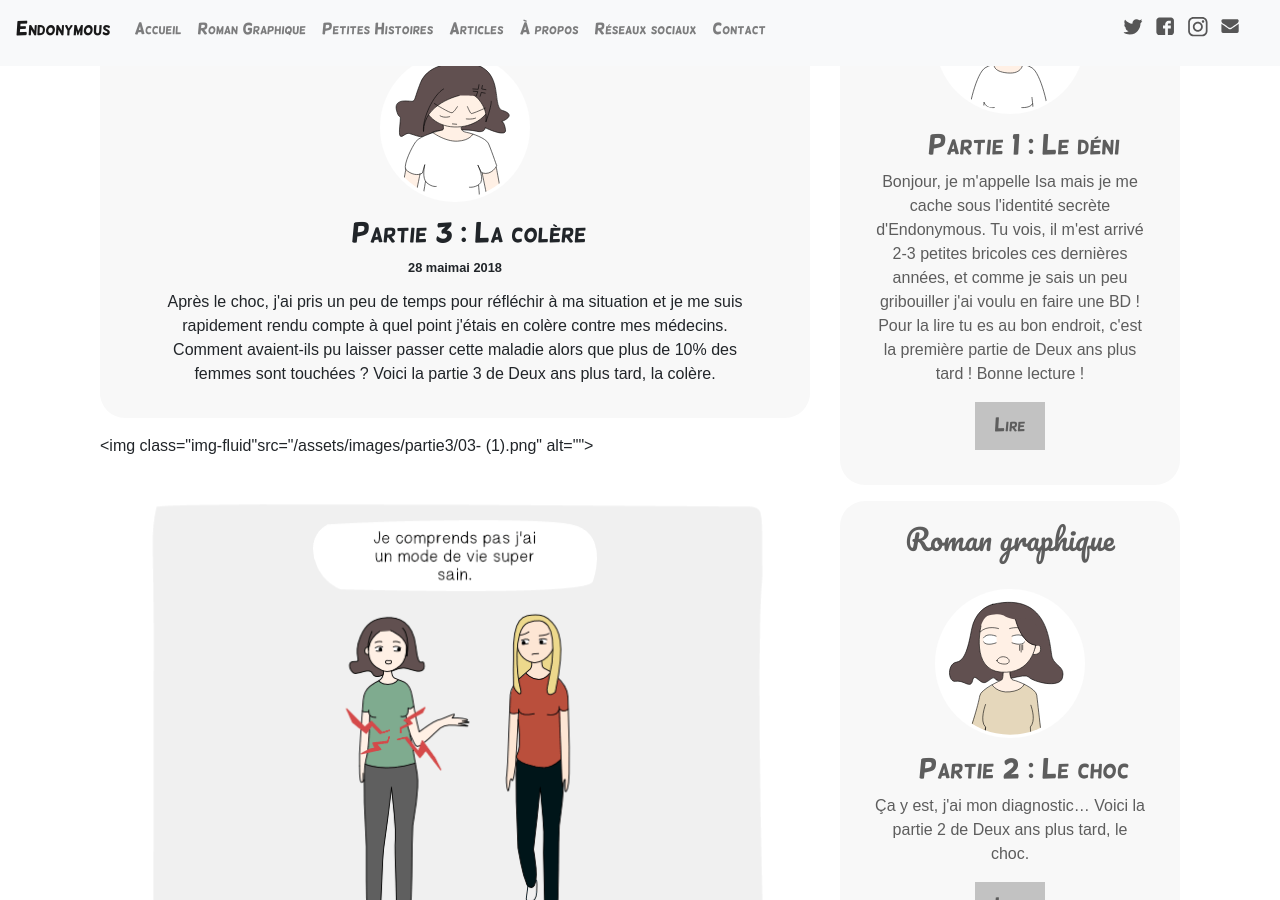
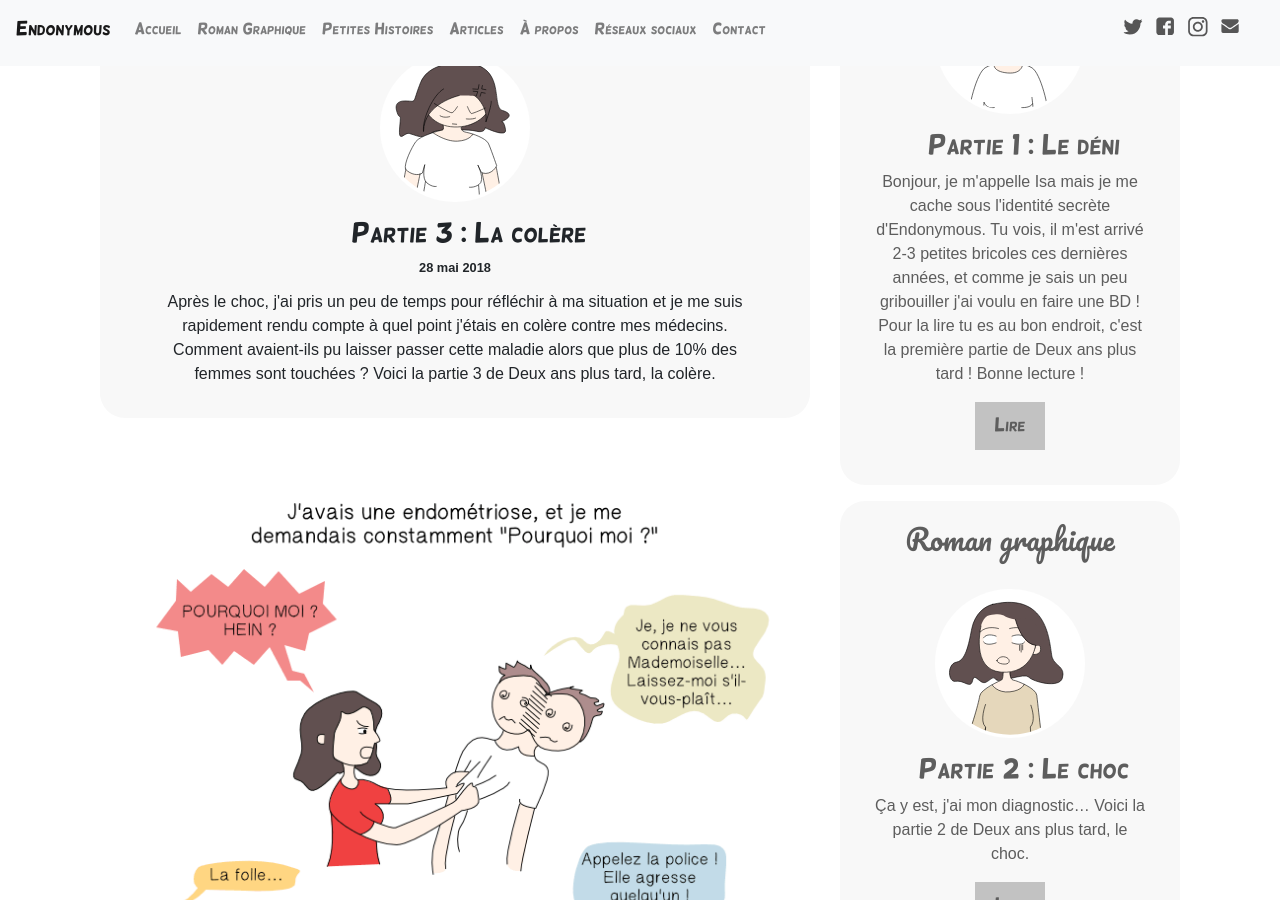
Before and after one commit to IzzDesign/old.endonymous.fr, a Jekyll site: the page built from _posts/2018-05-28-partie-3-la-colere.md, in a window 1280 px wide and 900 px high, scrolled down 874 px. Built offline with Jekyll 4.4.1, drawn with Linux system fonts in a browser that asks for light colours; comment, search, counter and statistics services are not loaded; some of the changed lines change nothing that is shown.

Commit message:
la truelle

```diff
--- a/_includes/date-french.html
+++ b/_includes/date-french.html
@@ -38,32 +38,6 @@
     {% when "Sun" %}
       {% assign date_french = date_french | append: "dim" %}
 
-    {% comment %} Convert months {% endcomment %}
-    {% when "January" %}
-      {% assign date_french = date_french | append: "janvier" %}
-    {% when "February" %}
-      {% assign date_french = date_french | append: "février" %}
-    {% when "March" %}
-      {% assign date_french = date_french | append: "mars" %}
-    {% when "April" %}
-      {% assign date_french = date_french | append: "avril" %}
-    {% when "May" %}
-      {% assign date_french = date_french | append: "mai" %}
-    {% when "June" %}
-      {% assign date_french = date_french | append: "juin" %}
-    {% when "July" %}
-      {% assign date_french = date_french | append: "juillet" %}
-    {% when "August" %}
-      {% assign date_french = date_french | append: "août" %}
-    {% when "September" %}
-      {% assign date_french = date_french | append: "septembre" %}
-    {% when "October" %}
-      {% assign date_french = date_french | append: "octobre" %}
-    {% when "November" %}
-      {% assign date_french = date_french | append: "novembre" %}
-    {% when "December" %}
-      {% assign date_french = date_french | append: "décembre" %}
-
     {% comment %} Convert months in short notation {% endcomment %}
     {% when "Jan" %}
       {% assign date_french = date_french | append: "janv." %}
--- a/_posts/2018-05-28-partie-3-la-colere.md
+++ b/_posts/2018-05-28-partie-3-la-colere.md
@@ -15,7 +15,7 @@ redirect_from:
   - /histoire/2018/05/28/partie-3-la-colere.html
 ---
 <div>
-    <img class="img-fluid"src="/assets/images/partie3/03- (1).png" alt="">
+    <img class="img-fluid" src="/assets/images/partie3/03- (1).png" alt="">
     <img class="img-fluid" src="/assets/images/partie3/03- (2).png" alt="">
     <img class="img-fluid" src="/assets/images/partie3/03- (3).png" alt="">
     <img class="img-fluid" src="/assets/images/partie3/03- (4).png" alt="">
```
